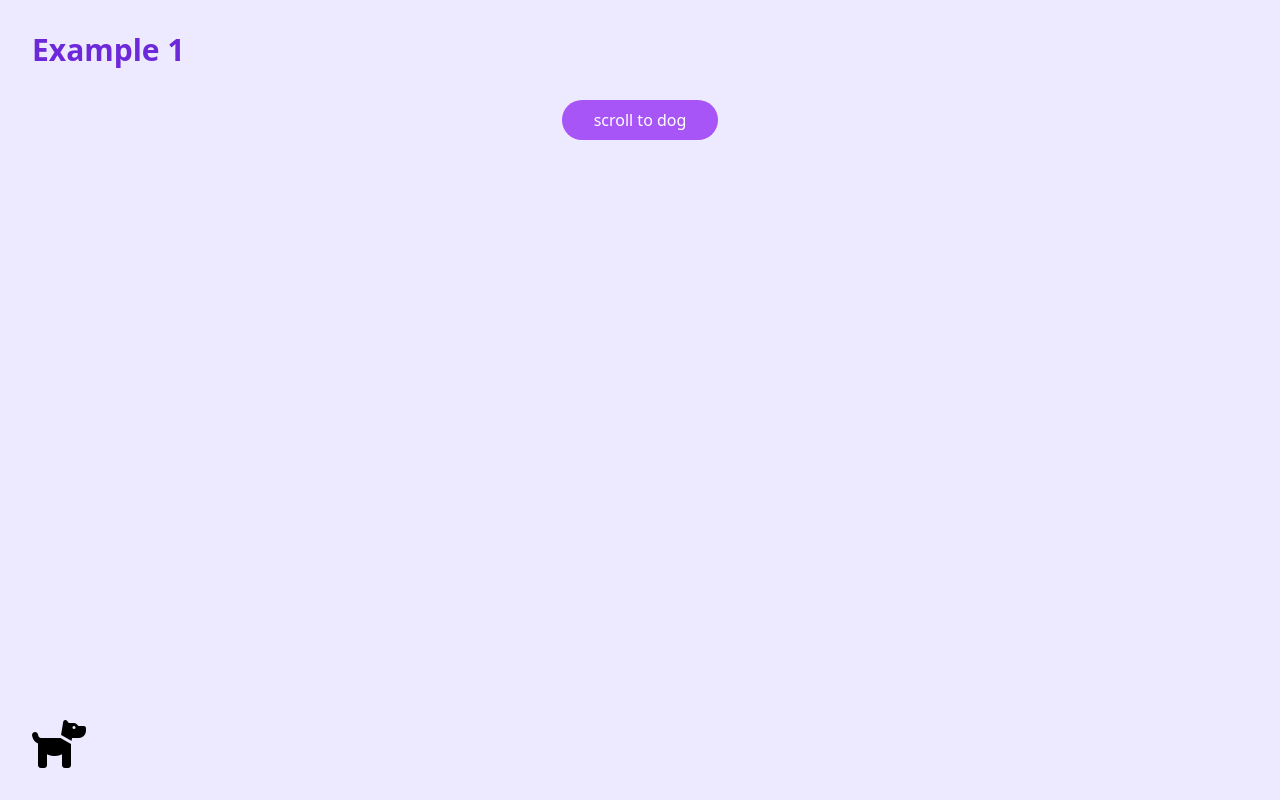
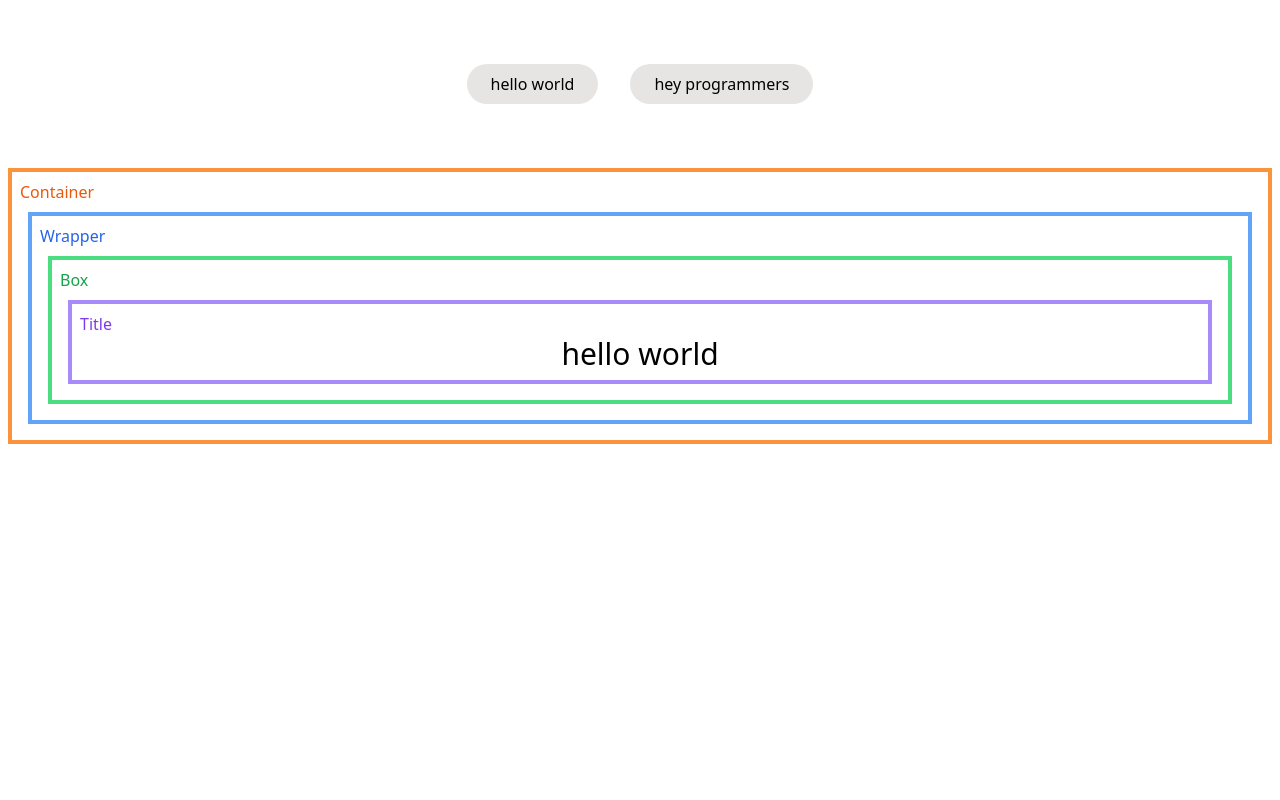
Before and after one commit to danxguerrero/react-formula, a React (Vite) app: page / in a window 1280 px wide. Shown: the top 800 px of the page. Built offline with nearby package versions, Linux system fonts and the light colour scheme.

Commit message:
Complete Intro to React Context

```diff
--- a/src/App.jsx
+++ b/src/App.jsx
@@ -1,7 +1,7 @@
-import UseRef from './other-react-hooks/refs-project/RefsProject'
+import IntroToContext from './other-react-hooks/intro-to-react-context/IntroToContext'
 
 const App = () => {
-  return <UseRef />
+  return <IntroToContext />
 };
 
 export default App;
--- /dev/null
+++ b/src/other-react-hooks/intro-to-react-context/IntroToContext.jsx
@@ -0,0 +1,31 @@
+import { useState } from "react";
+import Container from "./components/Container";
+import MessageContext from "./MessageContext";
+
+const IntroToContext = () => {
+  const [message, setMessage] = useState("hello world");
+
+  return (
+    <>
+      <div className="flex flex-wrap justify-center my-12">
+        <button
+          className="px-6 py-2 m-4 rounded-full bg-stone-200"
+          onClick={() => setMessage("hello world")}
+        >
+          hello world
+        </button>
+        <button
+          className="px-6 py-2 m-4 rounded-full bg-stone-200"
+          onClick={() => setMessage("hey programmers")}
+        >
+          hey programmers
+        </button>
+      </div>
+      <MessageContext.Provider value={message}>
+        <Container />
+      </MessageContext.Provider>
+    </>
+  );
+};
+
+export default IntroToContext;
--- /dev/null
+++ b/src/other-react-hooks/intro-to-react-context/MessageContext.js
@@ -0,0 +1,5 @@
+import { createContext } from 'react';
+
+const MessageContext = createContext(null);
+
+export default MessageContext;
--- /dev/null
+++ b/src/other-react-hooks/intro-to-react-context/components/Box.jsx
@@ -0,0 +1,12 @@
+import Title from "./Title";
+
+const Box = () => {
+  return (
+    <div className="p-2 m-2 text-green-600 border-4 border-green-400">
+      <div>Box</div>
+      <Title />
+    </div>
+  );
+};
+
+export default Box;
--- /dev/null
+++ b/src/other-react-hooks/intro-to-react-context/components/Container.jsx
@@ -0,0 +1,12 @@
+import Wrapper from "./Wrapper";
+
+const Container = () => {
+  return (
+    <div className="p-2 m-2 text-orange-600 border-4 border-orange-400">
+      <div>Container</div>
+      <Wrapper />
+    </div>
+  );
+};
+
+export default Container;
--- /dev/null
+++ b/src/other-react-hooks/intro-to-react-context/components/Title.jsx
@@ -0,0 +1,16 @@
+import {useContext} from 'react'
+import MessageContext from '../MessageContext'
+
+const Title = (props) => {
+  const data = useContext(MessageContext)
+
+
+  return (
+    <div className="p-2 m-2 border-4 border-violet-400 text-violet-600">
+      <div>Title</div>
+      <div className="text-3xl text-center text-black">{data}</div>
+    </div>
+  );
+};
+
+export default Title;
--- /dev/null
+++ b/src/other-react-hooks/intro-to-react-context/components/Wrapper.jsx
@@ -0,0 +1,12 @@
+import Box from "./Box";
+
+const Wrapper = () => {
+  return (
+    <div className="p-2 m-2 text-blue-600 border-4 border-blue-400">
+      <div>Wrapper</div>
+      <Box />
+    </div>
+  );
+};
+
+export default Wrapper;
```
